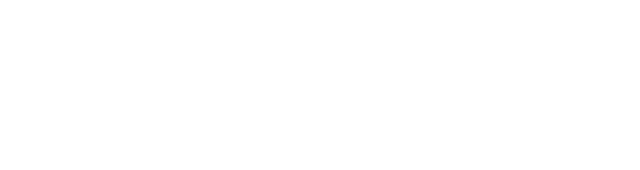
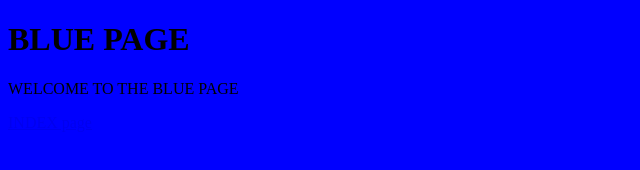
Before and after one commit to albaruvi/2018-19-PNE-practices, a plain HTML site: page P4/blue.html in a window 1280 px wide. Shown: the whole page, without its empty margins (0-640 px from the left). Drawn offline with Linux system fonts and the light colour scheme.

Commit message:
blue html for practice 4

```diff
--- a/P4/blue.html
+++ b/P4/blue.html
@@ -2,9 +2,12 @@
 <html lang="en">
 <head>
     <meta charset="UTF-8">
-    <title>Title</title>
+    <title>Blue page</title>
 </head>
-<body>
+<body style= "background-color: blue">
+    <h1>BLUE PAGE</h1>
+    <p>WELCOME TO THE BLUE PAGE</p>
+    <a href="index.html">INDEX page</a>
 
 </body>
 </html>
```
